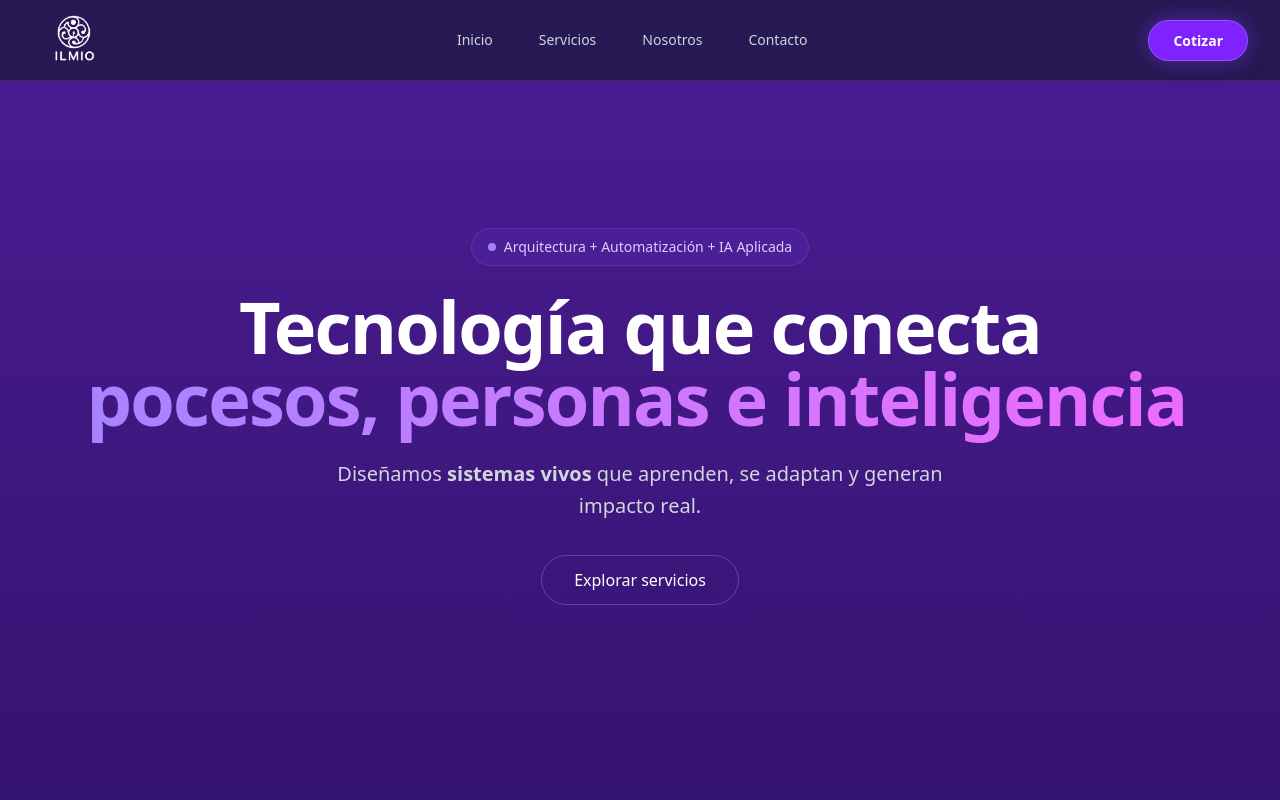
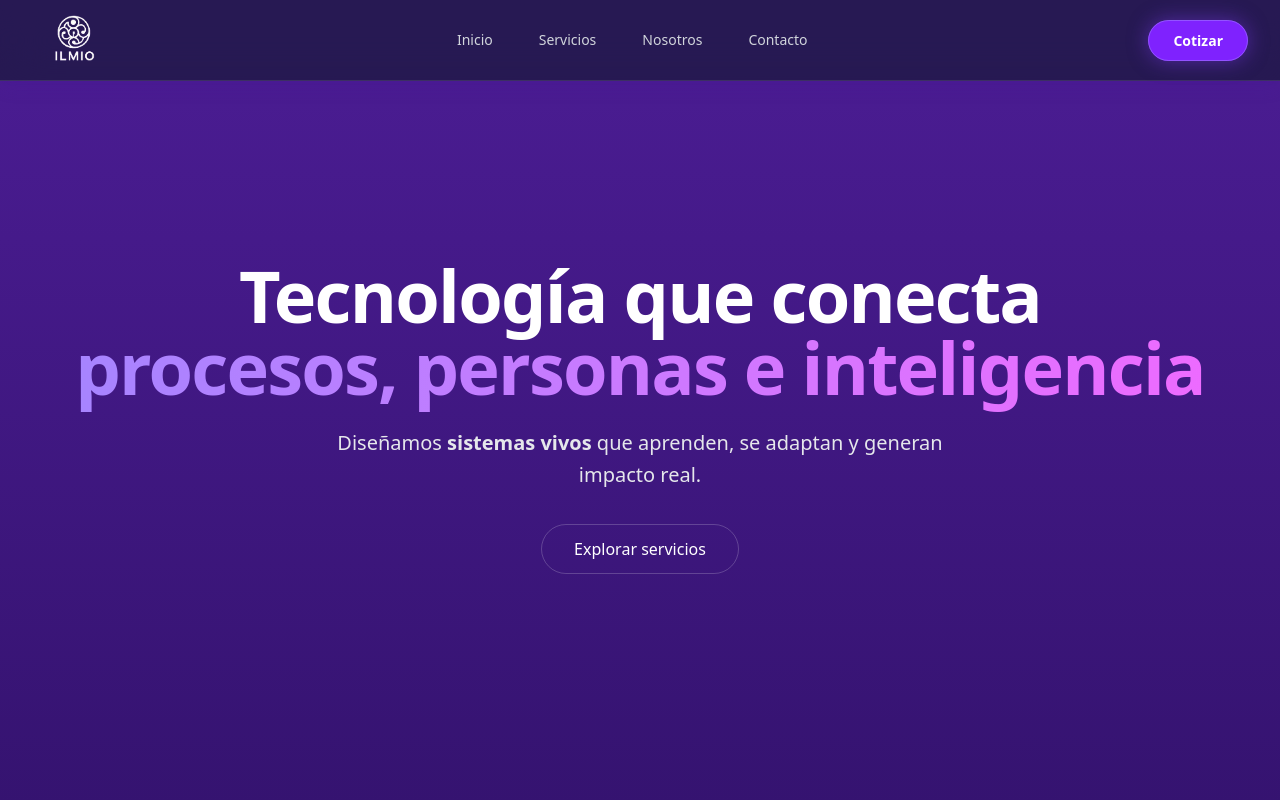
Before and after one commit to benjvvg/Landing-ILMIO, a React (Vite) app: page / in a window 1280 px wide. Shown: the top 800 px of the page. Built offline with nearby package versions, Linux system fonts and the light colour scheme.

Commit message:
Se agregan animaciones en Hero

```diff
--- a/src/components/Hero.jsx
+++ b/src/components/Hero.jsx
@@ -5,17 +5,18 @@ function Hero() {
     return (
         <section className="min-h-screen flex flex-col justify-center items-center text-center px-4 pt-20 relative overflow-hidden">
             <div className="relative z-10 flex flex-col items-center animate-fade-in-up">
-                <div className="mb-6 inline-flex items-center gap-2 px-4 py-2 rounded-full border border-violet-500/30 bg-violet-500/10 backdrop-blur-md">
-                    <span className="w-2 h-2 rounded-full bg-violet-400 animate-pulse"></span>
-                    <span className="text-violet-200 text-sm font-medium animate-pulse">Arquitectura + Automatización + IA Aplicada</span>
-                </div>
+                {/* Info adicional */}
+                {/*<div className="mb-6 inline-flex items-center gap-2 px-4 py-2 rounded-full border border-violet-500/30 bg-violet-500/10 backdrop-blur-md">
+                    <span className="w-2 h-2 rounded-full bg-violet-300 animate-pulse"></span>
+                    <span className="text-violet-100 text-sm font-medium animate-pulse">Arquitectura + Automatización + IA Aplicada</span>
+                </div>*/}
                 <h1 className="text-5xl md:text-7xl font-bold text-white mb-6 tracking-tight">
-                    Tecnología que conecta <br/>
+                    <Typewriter text="Tecnología que conecta" speed={60} delay={1000} /> <br/>
                     <span className="text-transparent bg-clip-text bg-linear-to-r from-violet-400 to-fuchsia-400">
-                        <Typewriter text="procesos, personas e inteligencia" speed={80} delay={1000} />
+                        <Typewriter text="procesos, personas e inteligencia" speed={35} delay={2100} />
                     </span>
                 </h1>
-                <p className="text-xl text-gray-300 max-w-2xl mb-8 leading-relaxed opacity-0 animate-[fadeInUp_1s_ease-out_2s_forwards]">
+                <p className="text-xl text-gray-200 max-w-2xl mb-8 leading-relaxed opacity-0 animate-[fadeInUp_1s_ease-out_2s_forwards]">
                     Diseñamos <strong>sistemas vivos</strong> que aprenden,
                     se adaptan y generan impacto real.
                 </p>
--- a/src/components/Typewriter.jsx
+++ b/src/components/Typewriter.jsx
@@ -3,15 +3,16 @@ const Typewriter = ({ text, speed = 100, delay = 0}) => {
     const [displayText, setDisplayText] = useState('');
 
     useEffect(() => {
-        let i = 0;
+        setDisplayText('');
         const startTimeout = setTimeout(() => {
             const typingInterval = setInterval(() => {
-                if (i < text.length) {
-                    setDisplayText((prev) => prev + text.charAt(i));
-                    i++;
-                } else {
-                    clearInterval(typingInterval);
-                }
+                setDisplayText((prev) => {
+                    if (prev.length >= text.length) {
+                        clearInterval(typingInterval);
+                        return prev;
+                    }
+                    return text.slice(0, prev.length + 1);
+                })
             }, speed);
 
             return () => clearInterval(typingInterval);
@@ -23,7 +24,6 @@ const Typewriter = ({ text, speed = 100, delay = 0}) => {
     return (
         <span>
             {displayText}
-            <span className="animate-cursor"></span>
         </span>
     );
 }
```
